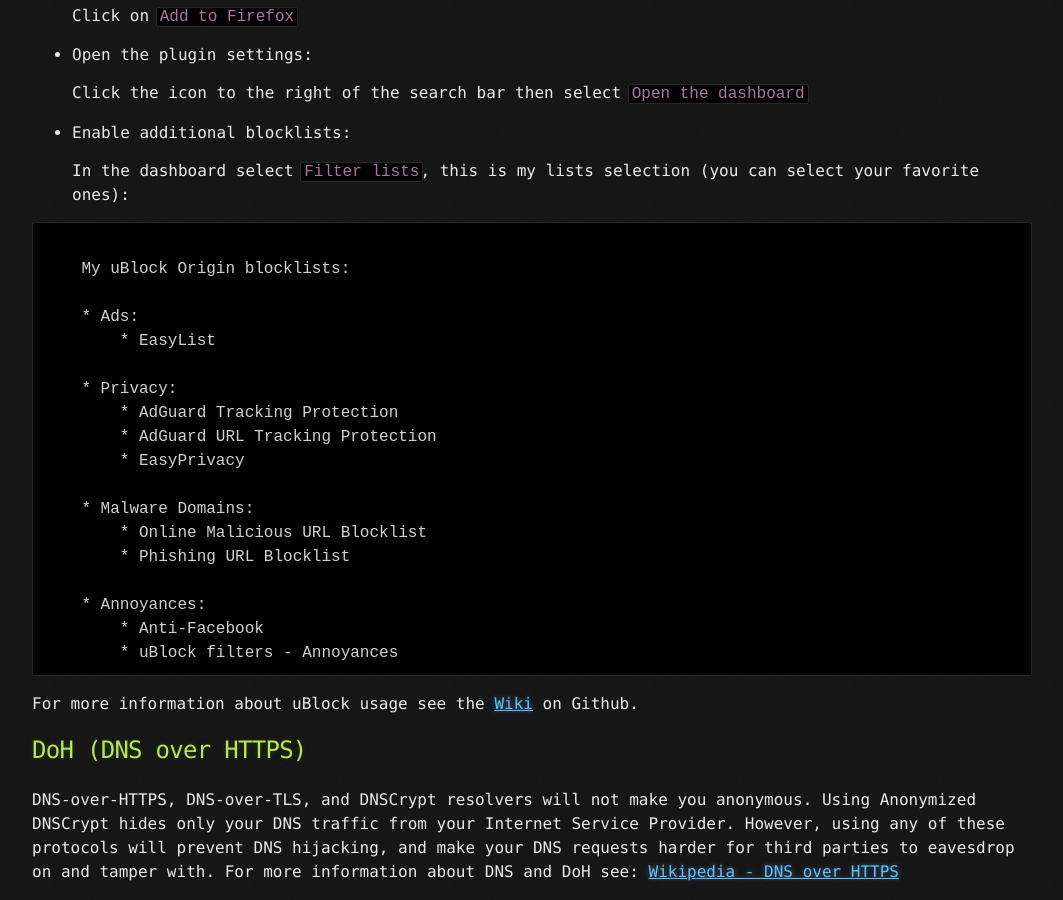
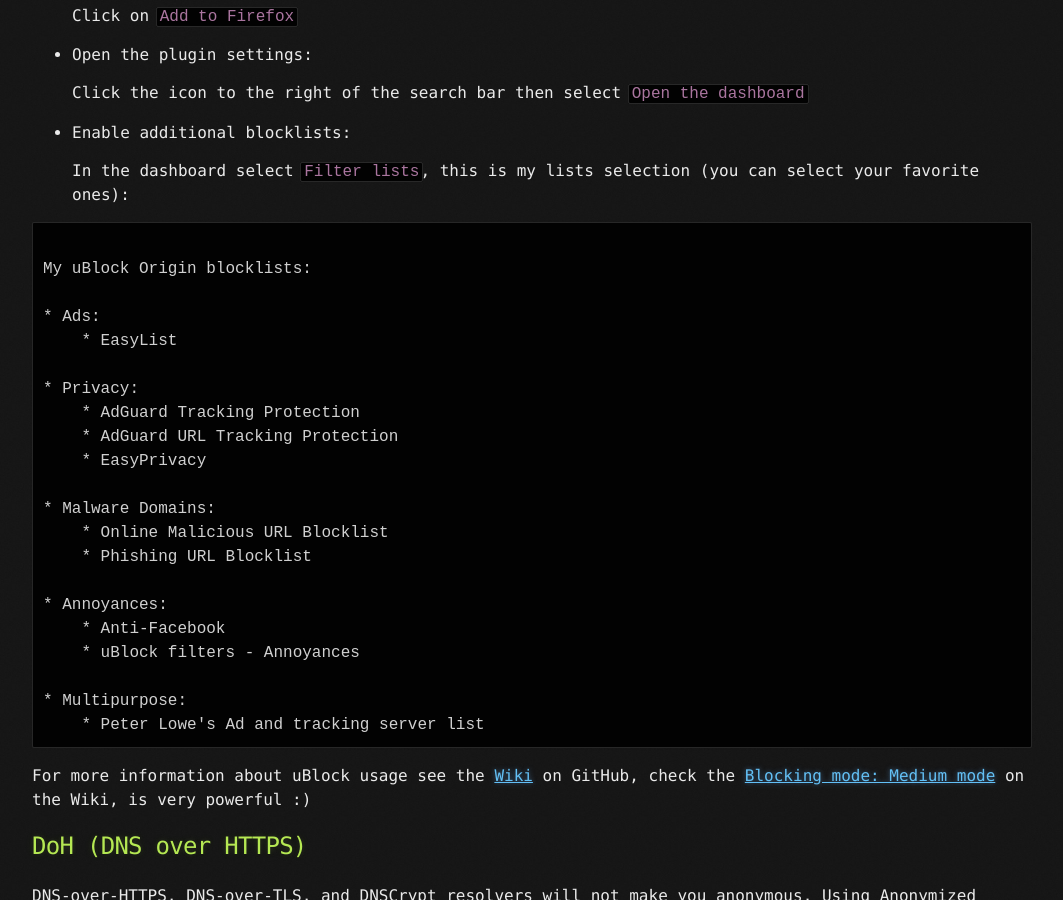
Before and after one commit to brainfucksec/brainfucksec.github.io, a Jekyll site: the page built from _posts/2021-10-03-hardening-firefox-2021.md, in a window 1280 px wide and 900 px high, scrolled down 17823 px. Shown: the whole window, without its empty margins (108-1171 px from the left). Built offline with Jekyll 4.4.1, drawn with Linux system fonts in a browser that asks for light colours; some of the changed text lies outside the part shown.

Commit message:
Update _posts/2021-10-03-hardening-firefox-2021.md

````diff
--- a/_posts/2021-10-03-hardening-firefox-2021.md
+++ b/_posts/2021-10-03-hardening-firefox-2021.md
@@ -37,7 +37,7 @@
 
 With this configuration I try to setup a Browser for better security but without breaking many things, then if you want greater anonymity and privacy see: [Tor Browser](https://www.torproject.org/).
 
-There is no anonymous and 100% secure setup, what you can do though, is reduce the amount of data collected by entities like Google, Facebook etc. etc. and reduce attack vectors for enhanced security.
+In Computer security the "100% secure setup" does not exist, what you can do though, is reduce the amount of data collected by entities like Google, Facebook etc. and reduce attack vectors.
 
 ## Backup Firefox profile
 
@@ -792,26 +792,29 @@
 
 ```text
 
-    My uBlock Origin blocklists:
+My uBlock Origin blocklists:
 
-    * Ads:
-        * EasyList
+* Ads:
+    * EasyList
 
-    * Privacy:
-        * AdGuard Tracking Protection
-        * AdGuard URL Tracking Protection
-        * EasyPrivacy
+* Privacy:
+    * AdGuard Tracking Protection
+    * AdGuard URL Tracking Protection
+    * EasyPrivacy
 
-    * Malware Domains:
-        * Online Malicious URL Blocklist
-        * Phishing URL Blocklist
+* Malware Domains:
+    * Online Malicious URL Blocklist
+    * Phishing URL Blocklist
 
-    * Annoyances:
-        * Anti-Facebook
-        * uBlock filters - Annoyances
+* Annoyances:
+    * Anti-Facebook
+    * uBlock filters - Annoyances
+
+* Multipurpose:
+    * Peter Lowe's Ad and tracking server list
 ```
 
-For more information about uBlock usage see the [Wiki](https://github.com/gorhill/uBlock/wiki) on Github.
+For more information about uBlock usage see the [Wiki](https://github.com/gorhill/uBlock/wiki) on GitHub, check the [Blocking mode: Medium mode](https://github.com/gorhill/uBlock/wiki/Blocking-mode:-medium-mode) on the Wiki, is very powerful :)
 
 ## DoH (DNS over HTTPS)
 
````
Also changed, not shown: other parts of _posts/2021-10-03-hardening-firefox-2021.md (+3 -3 lines).
